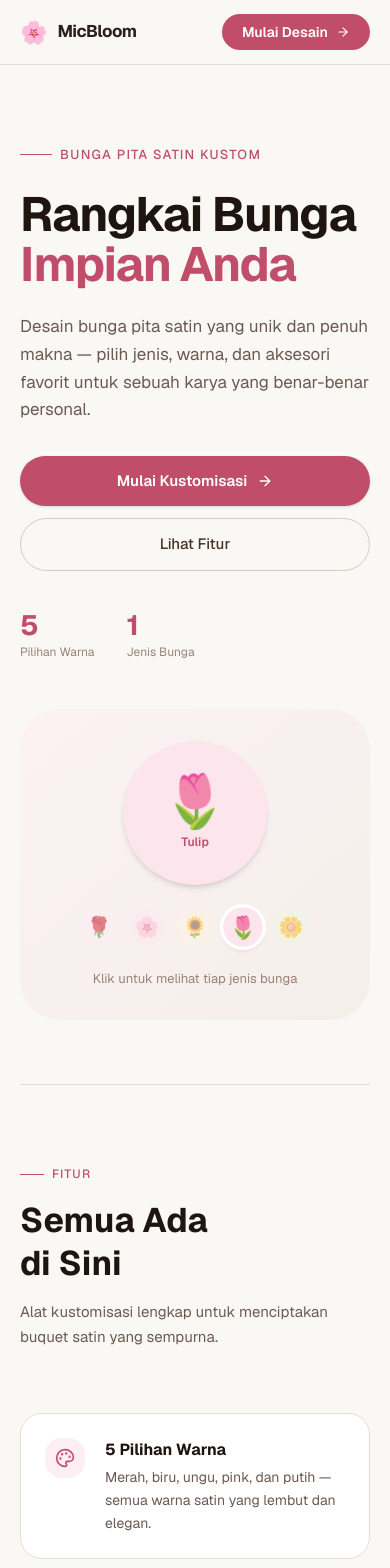
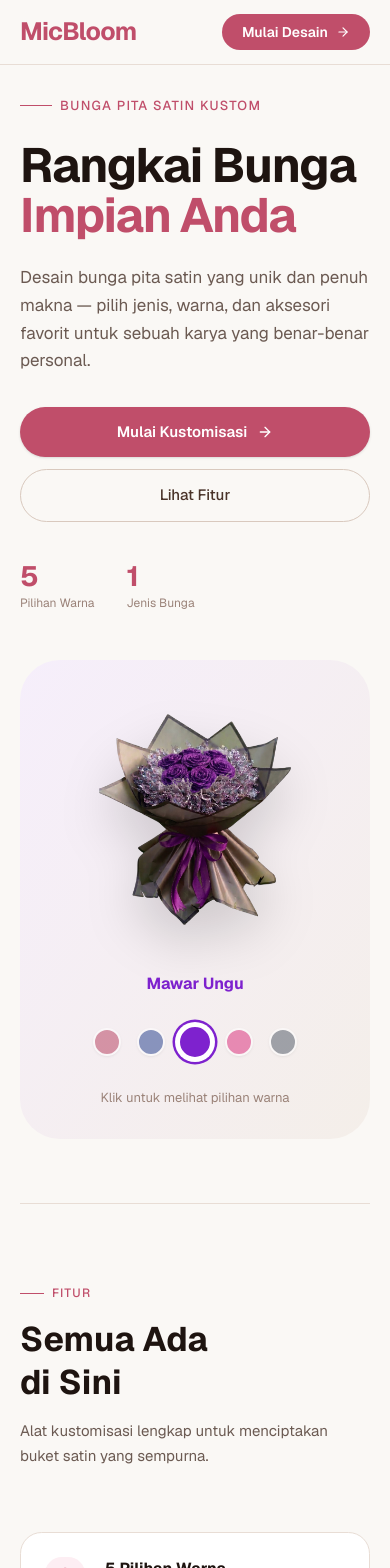
Before and after one commit to arzghy/micbloom, a Next.js app: page / in a window 390 px wide. Shown: the top 1568 px of the page. Built offline with nearby package versions, Linux system fonts and the light colour scheme.

Commit message:
fix: beranda

```diff
--- a/app/customize/page.tsx
+++ b/app/customize/page.tsx
@@ -2,7 +2,7 @@
 
 import { useState } from 'react'
 import Link from 'next/link'
-import { ArrowLeft, Download, Share2 } from 'lucide-react'
+import { ArrowLeft, Download } from 'lucide-react'
 import FlowerPreview, { FlowerConfig } from '@/components/FlowerPreview'
 import CustomizePanel from '@/components/CustomizePanel'
 
@@ -45,33 +45,9 @@ export default function CustomizePage() {
     }
   }
 
-  // Fungsi membagikan desain lewat Web Share API browser / menyalin tautan halaman
-  const handleShare = async () => {
-    const shareText = `Lihat kustomisasi buket Mawar saya!\nWarna Bunga: ${config.color}\nPembungkus: ${config.wrapperColor}\nPita: ${config.ribbonColor}`
-
-    if (navigator.share) {
-      try {
-        await navigator.share({
-          title: 'Ribbon Bloom - Kustomisasi Buket',
-          text: shareText,
-          url: window.location.href,
-        })
-      } catch (error) {
-        console.log('Batal membagikan:', error)
-      }
-    } else {
-      try {
-        await navigator.clipboard.writeText(window.location.href)
-        alert(`${shareText}\n\nLink kustomisasi telah disalin ke clipboard!`)
-      } catch (err) {
-        alert(shareText)
-      }
-    }
-  }
-
   return (
     <main className="min-h-screen bg-background">
-      {/* Navigation - Menggunakan versi responsif dari teman */}
+      {/* Navigation */}
       <nav className="sticky top-0 z-50 bg-background/95 backdrop-blur border-b border-border">
         <div className="max-w-7xl mx-auto px-4 sm:px-6 lg:px-8 py-3">
           {/* Row 1 (mobile): back + action buttons */}
@@ -83,13 +59,6 @@ export default function CustomizePage() {
 
             <div className="flex gap-2 shrink-0">
               <button
-                onClick={handleShare}
-                className="inline-flex items-center justify-center px-3 py-2 rounded-full border border-primary text-primary font-medium hover:bg-secondary transition-colors text-sm"
-              >
-                <Share2 className="w-4 h-4 sm:mr-2" />
-                <span className="hidden sm:inline">Bagikan</span>
-              </button>
-              <button
                 onClick={handleDownload}
                 className="inline-flex items-center justify-center px-3 py-2 rounded-full bg-primary text-primary-foreground font-medium hover:opacity-90 transition-opacity text-sm"
               >
@@ -98,11 +67,6 @@ export default function CustomizePage() {
               </button>
             </div>
           </div>
-
-          {/* Title — only visible on mobile, below the row */}
-          <h1 className="sm:hidden text-base font-bold text-primary mt-1.5 leading-tight">
-            🌸 Ribbon Bloom - Kustomisasi
-          </h1>
         </div>
       </nav>
 
--- a/app/page.tsx
+++ b/app/page.tsx
@@ -1,6 +1,7 @@
 'use client'
 
 import Link from 'next/link'
+import Image from 'next/image'
 import { ArrowRight, Flower2, Palette, Sparkles } from 'lucide-react'
 import { useEffect, useState, useRef } from 'react'
 
@@ -17,16 +18,16 @@ export default function Home() {
   useEffect(() => {
     const interval = setInterval(() => {
       setActiveFlower(prev => (prev + 1) % 5)
-    }, 1800)
+    }, 2500)
     return () => clearInterval(interval)
   }, [])
 
   const flowers = [
-    { name: 'Mawar', emoji: '🌹', color: '#b5395a', bg: '#fdeef3' },
-    { name: 'Lily', emoji: '🌸', color: '#c2537a', bg: '#fce8ef' },
-    { name: 'Matahari', emoji: '🌻', color: '#a8722a', bg: '#fdf3e3' },
-    { name: 'Tulip', emoji: '🌷', color: '#c04e6a', bg: '#fce5ec' },
-    { name: 'Daisy', emoji: '🌼', color: '#7a9e3b', bg: '#f0f7e3' },
+    { name: 'Merah', image: '/red-black-red.png', color: '#b5395a', bg: '#fdeef3' },
+    { name: 'Navy', image: '/navy-black-navy.png', color: '#1e3a8a', bg: '#e0e7ff' },
+    { name: 'Ungu', image: '/purple-black-purple.png', color: '#7e22ce', bg: '#f3e8ff' },
+    { name: 'Pink', image: '/pink-black-pink.png', color: '#db2777', bg: '#fce7f3' },
+    { name: 'Putih', image: '/white-black-white.png', color: '#4b5563', bg: '#f3f4f6' },
   ]
 
   const features = [
@@ -45,12 +46,11 @@ export default function Home() {
   return (
     <main className="min-h-screen bg-[#faf8f5] overflow-hidden">
 
-      {/* ─── NAV ─── */}
-      <nav className="sticky top-0 z-50 bg-[#faf8f5]/90 backdrop-blur-md border-b border-[#e8ddd5]">
+      {/* ─── NAV (Fixed) ─── */}
+      <nav className="fixed top-0 left-0 right-0 z-50 bg-[#faf8f5]/90 backdrop-blur-md border-b border-[#e8ddd5]">
         <div className="max-w-6xl mx-auto px-5 sm:px-8 h-16 flex items-center justify-between">
           <div className="flex items-center gap-2.5">
-            <span className="text-[22px] leading-none">🌸</span>
-            <span className="font-bold text-[17px] tracking-tight text-[#2a1f1a]">
+            <span className="font-bold text-[25px] tracking-tight text-[#c04e6a]">
               MicBloom
             </span>
           </div>
@@ -67,7 +67,7 @@ export default function Home() {
       {/* ─── HERO ─── */}
       <section
         ref={heroRef}
-        className="max-w-6xl mx-auto px-5 sm:px-8 pt-20 pb-16 md:pt-28 md:pb-24"
+        className="max-w-6xl mx-auto px-5 sm:px-8 pt-24 pb-16 md:pt-32 md:pb-24"
       >
         <div className={`transition-all duration-700 ${isLoaded ? 'opacity-100 translate-y-0' : 'opacity-0 translate-y-4'}`}>
 
@@ -101,11 +101,11 @@ export default function Home() {
                 </Link>
 
                 <Link
-  href="#features"
-  className="inline-flex items-center justify-center gap-2 px-7 py-3.5 rounded-full border border-[#d9c9be] text-[#4a3329] font-medium text-[15px] hover:bg-[#f0e8e1] transition-colors"
->
-  Lihat Fitur
-</Link>
+                  href="#features"
+                  className="inline-flex items-center justify-center gap-2 px-7 py-3.5 rounded-full border border-[#d9c9be] text-[#4a3329] font-medium text-[15px] hover:bg-[#f0e8e1] transition-colors"
+                >
+                  Lihat Fitur
+                </Link>
               </div>
 
               {/* Stat strip */}
@@ -124,42 +124,56 @@ export default function Home() {
 
             {/* Right — flower showcase */}
             <div className="relative">
-              <div className="absolute inset-0 -z-0 rounded-[40px] bg-gradient-to-br from-[#fdeef3] to-[#f0e8e1] opacity-60" />
+              <div
+                className="absolute inset-0 -z-0 rounded-[40px] opacity-60 transition-colors duration-700"
+                style={{ backgroundImage: `linear-gradient(to bottom right, ${flowers[activeFlower].bg}, #f0e8e1)` }}
+              />
 
               <div className="relative z-10 p-8 sm:p-10 flex flex-col items-center gap-6">
-                <div
-                  className="w-36 h-36 rounded-full flex flex-col items-center justify-center transition-all duration-500 shadow-md"
-                  style={{ backgroundColor: flowers[activeFlower].bg }}
-                >
-                  <span className="text-[52px] leading-none">{flowers[activeFlower].emoji}</span>
+
+                {/* Image Showcase */}
+                <div className="relative w-48 h-64 sm:w-56 sm:h-72 flex flex-col items-center justify-center transition-transform duration-500 hover:scale-105 drop-shadow-2xl">
+                  <Image
+                    src={flowers[activeFlower].image}
+                    alt={`Buket Mawar ${flowers[activeFlower].name}`}
+                    fill
+                    className="object-contain"
+                    priority
+                  />
+                </div>
+
+                {/* Nama Bunga */}
+                <div className="text-center h-6">
                   <span
-                    className="text-[12px] font-semibold mt-1.5"
+                    className="text-[16px] font-bold transition-colors duration-300"
                     style={{ color: flowers[activeFlower].color }}
                   >
-                    {flowers[activeFlower].name}
+                    Mawar {flowers[activeFlower].name}
                   </span>
                 </div>
 
-                <div className="flex gap-3">
+                {/* Color Selector Buttons */}
+                <div className="flex gap-4 mt-2">
                   {flowers.map((f, i) => (
                     <button
                       key={f.name}
                       onClick={() => setActiveFlower(i)}
-                      className={`w-9 h-9 rounded-full flex items-center justify-center text-[20px] transition-all ${
+                      className={`w-7 h-7 rounded-full transition-all border-2 border-white shadow-sm ${
                         activeFlower === i
-                          ? 'scale-110 shadow-md ring-2 ring-white ring-offset-1'
-                          : 'opacity-50 hover:opacity-80'
+                          ? 'scale-125 ring-2 ring-offset-2'
+                          : 'opacity-50 hover:opacity-100 hover:scale-110'
                       }`}
-                      style={{ backgroundColor: f.bg }}
+                      style={{
+                        backgroundColor: f.color,
+                        '--tw-ring-color': f.color
+                      } as React.CSSProperties}
                       title={f.name}
-                    >
-                      {f.emoji}
-                    </button>
+                    />
                   ))}
                 </div>
 
-                <p className="text-[13px] text-[#9a8278] text-center">
-                  Klik untuk melihat tiap jenis bunga
+                <p className="text-[13px] text-[#9a8278] text-center mt-2">
+                  Klik untuk melihat pilihan warna
                 </p>
               </div>
             </div>
@@ -186,7 +200,7 @@ export default function Home() {
               Semua Ada<br />di Sini
             </h2>
             <p className="text-[15px] text-[#6b5a52] mt-4 leading-relaxed">
-              Alat kustomisasi lengkap untuk menciptakan buquet satin yang sempurna.
+              Alat kustomisasi lengkap untuk menciptakan buket satin yang sempurna.
             </p>
           </div>
 
@@ -226,7 +240,7 @@ export default function Home() {
               Siap Berkreasi?
             </h2>
             <p className="text-[16px] text-[#c4a8a0] max-w-[400px] leading-relaxed">
-              Buat buquet satin impian Anda sekarang. Gratis, langsung, tanpa perlu daftar.
+              Buat buket satin impian Anda sekarang. Gratis, langsung, tanpa perlu daftar.
             </p>
           </div>
           <Link
```
